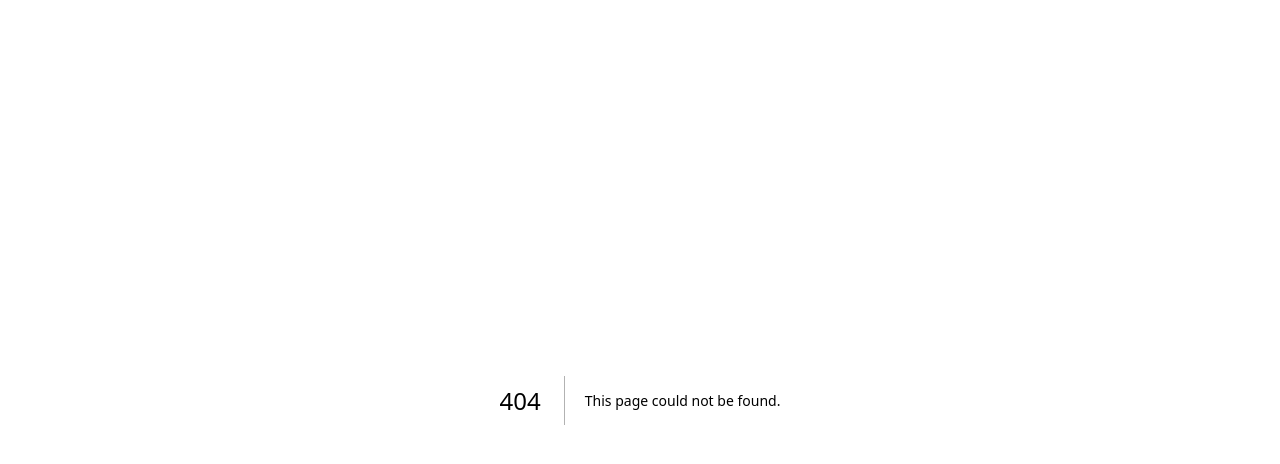
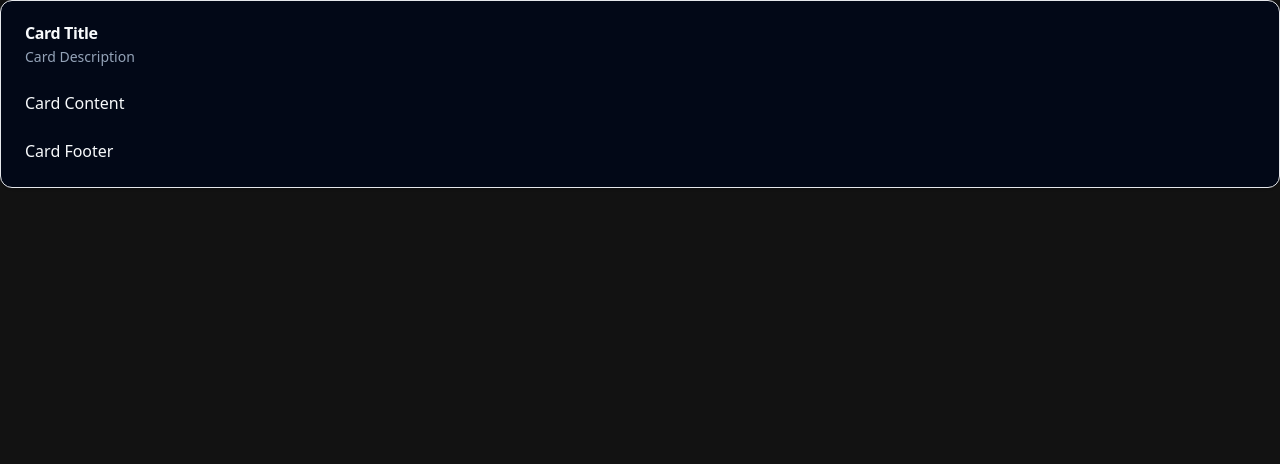
Before and after one commit to macias34/code-mastery-frontend, a Next.js app: page /auth/sign-up in a window 1280 px wide. Before the commit this address had no page. Shown: the top 464 px of the page. Built offline with nearby package versions, Linux system fonts and the light colour scheme.

Commit message:
Fixed libs usage

```diff
--- a/package.json
+++ b/package.json
@@ -21,6 +21,7 @@
     "eslint": "8.48.0",
     "eslint-config-next": "13.4.19",
     "next": "13.4.19",
+    "next-themes": "^0.2.1",
     "postcss": "8.4.29",
     "prettier-plugin-tailwindcss": "^0.5.4",
     "react": "18.2.0",
--- a/src/dashboard/shared/dashboard-layout/dashboard-layout.tsx
+++ b/src/dashboard/shared/dashboard-layout/dashboard-layout.tsx
@@ -1,9 +1,5 @@
 export const DashboardLayout: React.FC<React.PropsWithChildren> = ({
   children,
 }) => {
-  return (
-    <main className=" min-h-screen bg-foreground text-secondary">
-      {children}
-    </main>
-  );
+  return <main className=" min-h-screen">{children}</main>;
 };
--- /dev/null
+++ b/src/libs/cn.ts
@@ -0,0 +1,6 @@
+import { type ClassValue, clsx } from "clsx";
+import { twMerge } from "tailwind-merge";
+
+export function cn(...inputs: ClassValue[]) {
+  return twMerge(clsx(inputs));
+}
--- a/src/libs/utils.ts
+++ /dev/null
@@ -1,6 +0,0 @@
-import { type ClassValue, clsx } from "clsx"
-import { twMerge } from "tailwind-merge"
-
-export function cn(...inputs: ClassValue[]) {
-  return twMerge(clsx(inputs))
-}
--- a/src/pages/_app.tsx
+++ b/src/pages/_app.tsx
@@ -1,3 +1,5 @@
+import { ThemeProvider as NextThemesProvider } from "next-themes";
+import { type ThemeProviderProps } from "next-themes/dist/types";
 import type { AppProps } from "next/app";
 import { QueryClient, QueryClientProvider } from "react-query";
 
@@ -7,8 +9,10 @@
 
 export default function App({ Component, pageProps }: AppProps) {
   return (
-    <QueryClientProvider client={queryClient}>
-      <Component {...pageProps} />
-    </QueryClientProvider>
+    <NextThemesProvider attribute="class" defaultTheme="dark" enableSystem>
+      <QueryClientProvider client={queryClient}>
+        <Component {...pageProps} />
+      </QueryClientProvider>
+    </NextThemesProvider>
   );
 }
--- a/src/pages/_document.tsx
+++ b/src/pages/_document.tsx
@@ -1,8 +1,8 @@
-import { Html, Head, Main, NextScript } from "next/document";
+import { Head, Html, Main, NextScript } from "next/document";
 
 export default function Document() {
   return (
-    <Html lang="en" data-theme="dark">
+    <Html lang="en">
       <Head />
       <body>
         <Main />
--- /dev/null
+++ b/src/pages/auth/sign-up/index.tsx
@@ -0,0 +1,30 @@
+import {
+  Card,
+  CardContent,
+  CardDescription,
+  CardFooter,
+  CardHeader,
+  CardTitle,
+} from "@/shared/ui/card";
+import { ShopLayout } from "@/shop";
+
+const SignUpPage = () => {
+  return (
+    <ShopLayout>
+      <Card>
+        <CardHeader>
+          <CardTitle>Card Title</CardTitle>
+          <CardDescription>Card Description</CardDescription>
+        </CardHeader>
+        <CardContent>
+          <p>Card Content</p>
+        </CardContent>
+        <CardFooter>
+          <p>Card Footer</p>
+        </CardFooter>
+      </Card>
+    </ShopLayout>
+  );
+};
+
+export default SignUpPage;
--- /dev/null
+++ b/src/shared/ui/card.tsx
@@ -0,0 +1,83 @@
+import * as React from "react";
+
+import { cn } from "@/libs/cn";
+
+const Card = React.forwardRef<
+  HTMLDivElement,
+  React.HTMLAttributes<HTMLDivElement>
+>(({ className, ...props }, ref) => (
+  <div
+    ref={ref}
+    className={cn(
+      "rounded-xl border bg-card text-card-foreground shadow",
+      className,
+    )}
+    {...props}
+  />
+));
+Card.displayName = "Card";
+
+const CardHeader = React.forwardRef<
+  HTMLDivElement,
+  React.HTMLAttributes<HTMLDivElement>
+>(({ className, ...props }, ref) => (
+  <div
+    ref={ref}
+    className={cn("flex flex-col space-y-1.5 p-6", className)}
+    {...props}
+  />
+));
+CardHeader.displayName = "CardHeader";
+
+const CardTitle = React.forwardRef<
+  HTMLParagraphElement,
+  React.HTMLAttributes<HTMLHeadingElement>
+>(({ className, ...props }, ref) => (
+  <h3
+    ref={ref}
+    className={cn("font-semibold leading-none tracking-tight", className)}
+    {...props}
+  />
+));
+CardTitle.displayName = "CardTitle";
+
+const CardDescription = React.forwardRef<
+  HTMLParagraphElement,
+  React.HTMLAttributes<HTMLParagraphElement>
+>(({ className, ...props }, ref) => (
+  <p
+    ref={ref}
+    className={cn("text-sm text-muted-foreground", className)}
+    {...props}
+  />
+));
+CardDescription.displayName = "CardDescription";
+
+const CardContent = React.forwardRef<
+  HTMLDivElement,
+  React.HTMLAttributes<HTMLDivElement>
+>(({ className, ...props }, ref) => (
+  <div ref={ref} className={cn("p-6 pt-0", className)} {...props} />
+));
+CardContent.displayName = "CardContent";
+
+const CardFooter = React.forwardRef<
+  HTMLDivElement,
+  React.HTMLAttributes<HTMLDivElement>
+>(({ className, ...props }, ref) => (
+  <div
+    ref={ref}
+    className={cn("flex items-center p-6 pt-0", className)}
+    {...props}
+  />
+));
+CardFooter.displayName = "CardFooter";
+
+export {
+  Card,
+  CardHeader,
+  CardFooter,
+  CardTitle,
+  CardDescription,
+  CardContent,
+};
--- /dev/null
+++ b/src/shop/index.ts
@@ -0,0 +1 @@
+export * from "./shop-layout";
--- /dev/null
+++ b/src/shop/shop-layout.tsx
@@ -0,0 +1,5 @@
+import React, { FC, PropsWithChildren } from "react";
+
+export const ShopLayout: FC<PropsWithChildren> = ({ children }) => {
+  return <main className=" min-h-screen">{children}</main>;
+};
```
Also changed, not shown: src/shared/ui/button.tsx (+13 -13 lines), 1 other file (tests, documents, lock files or other folders).
